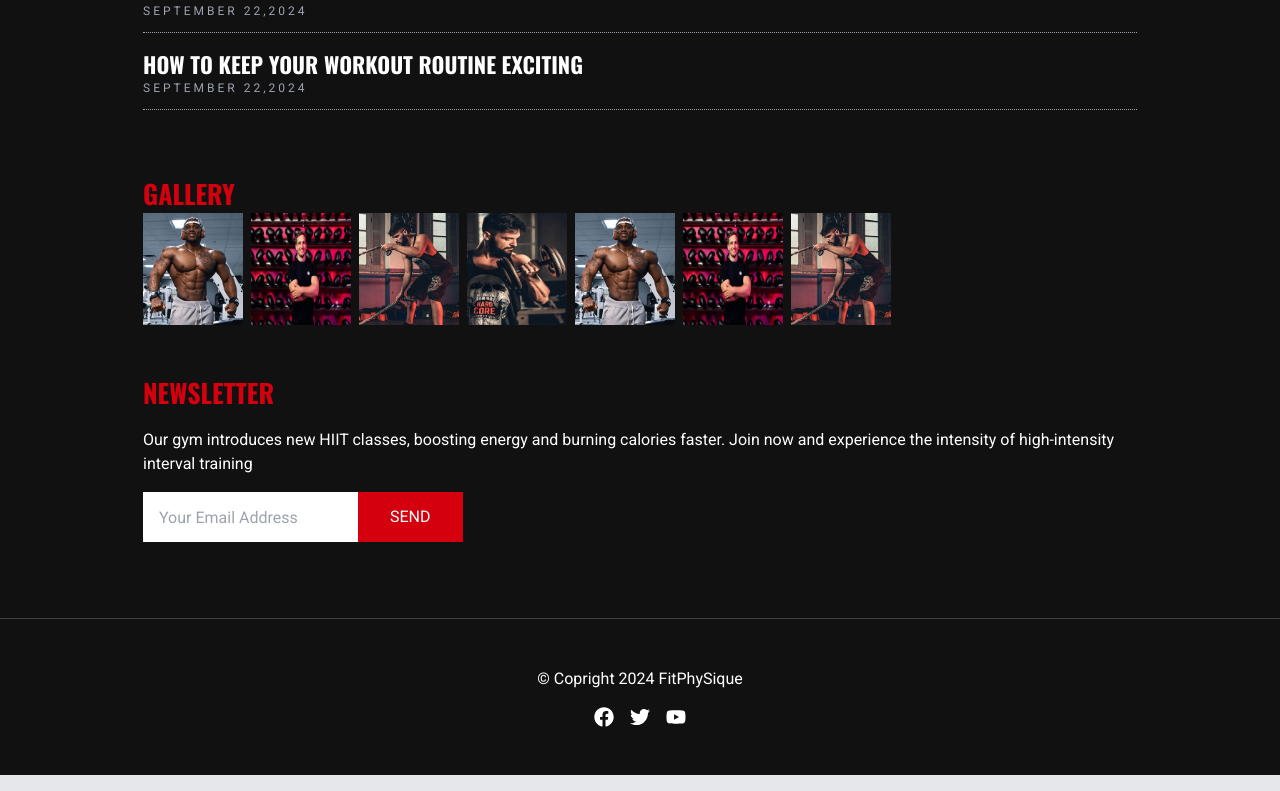
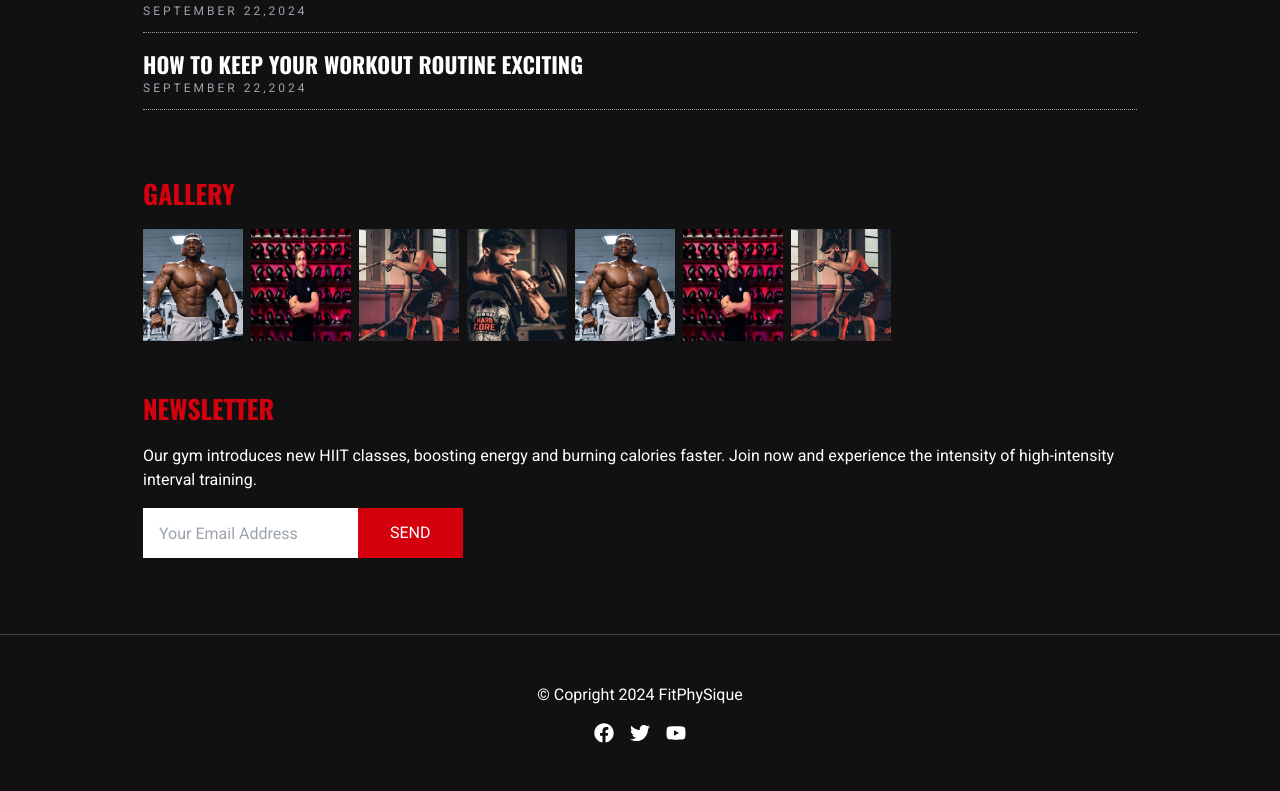
Before and after one commit to deadmanShadow/fitphysique-spa-gym, a Next.js app: page / in a window 1280 px wide. Shown: the part 7641-8432 px from the top of the page. Built offline with nearby package versions, Linux system fonts and the light colour scheme.

Commit message:
fixed issues

```diff
--- a/components/Footer.tsx
+++ b/components/Footer.tsx
@@ -124,7 +124,7 @@
           <motion.div variants={footerItem}>
             <h4 className="h4 text-accent">Gallery</h4>
             {/* imgs gallery */}
-            <div className="flex flex-wrap gap-2">
+            <div className="flex mt-4 flex-wrap gap-2">
               <Link href="#">
                 <Image
                   src="/assets/img/trainers/david.jpg"
@@ -189,7 +189,7 @@
             <p>
               Our gym introduces new HIIT classes, boosting energy and burning
               calories faster. Join now and experience the intensity of
-              high-intensity interval training
+              high-intensity interval training.
             </p>
             <form className="flex items-center">
               <input
```
